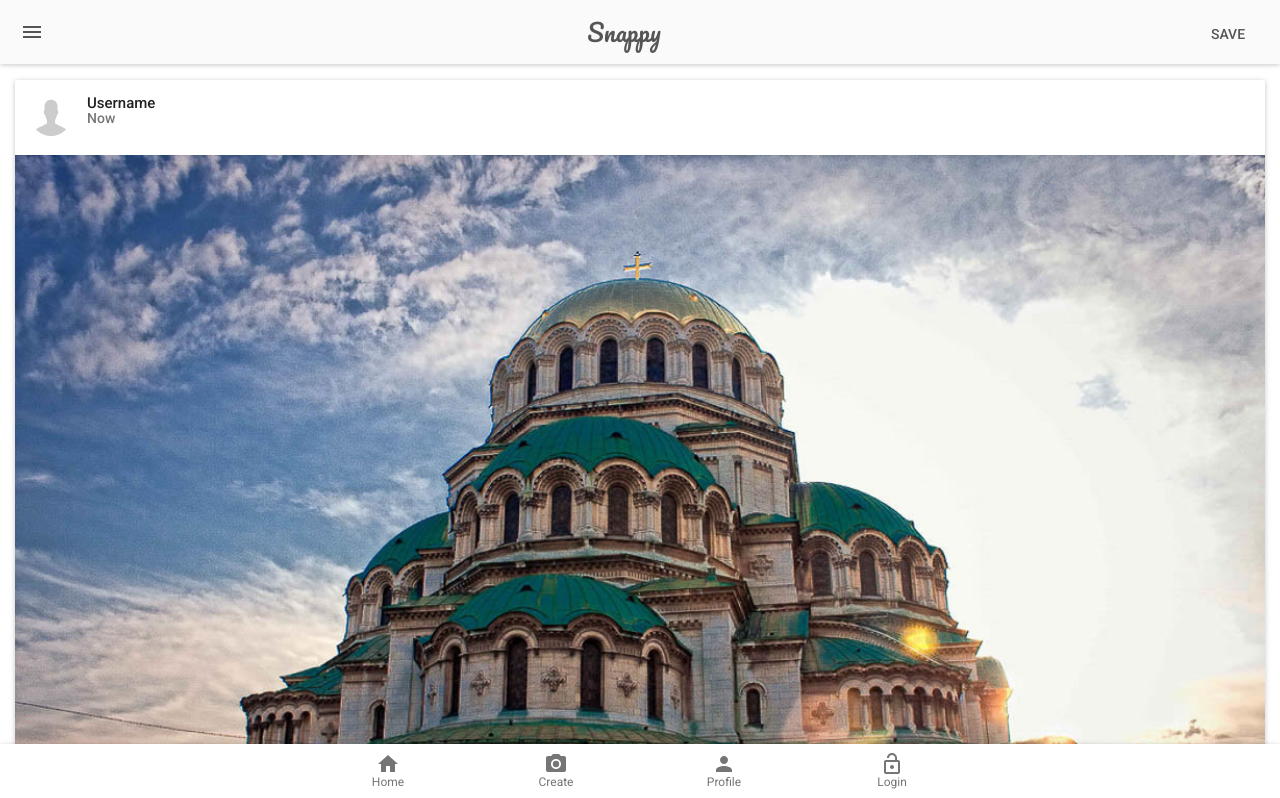
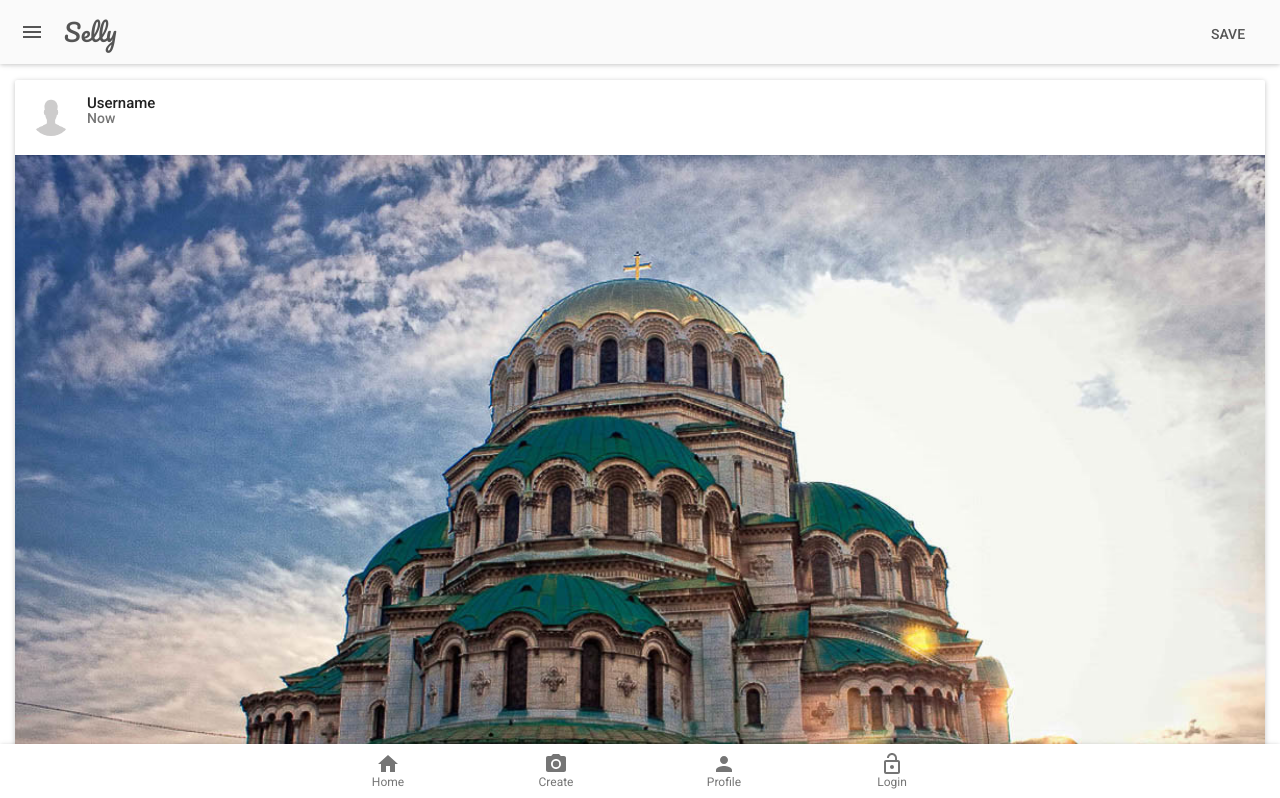
Before and after one commit to evgenitsn/selly, a React (Create React App) app: page / in a window 1280 px wide. Shown: the top 798 px of the page. Built offline with nearby package versions, Linux system fonts and the light colour scheme.

Commit message:
Added Redux to the project

```diff
--- a/package.json
+++ b/package.json
@@ -7,10 +7,14 @@
     "prop-types": "^15.6.0",
     "react": "^16.2.0",
     "react-dom": "^16.2.0",
+    "react-redux": "^5.0.6",
+    "react-redux-firebase": "^2.0.0",
     "react-router": "^4.2.0",
     "react-router-dom": "^4.2.2",
     "react-scripts": "1.0.17",
-    "react-webcam": "^0.2.0"
+    "react-webcam": "^0.2.0",
+    "redux": "^3.7.2",
+    "redux-thunk": "^2.2.0"
   },
   "scripts": {
     "start": "react-scripts start",
--- a/src/Main.js
+++ b/src/Main.js
@@ -1,4 +1,8 @@
 import React, { Component } from 'react';
+import { createStore, applyMiddleware } from 'redux'
+import { Provider } from 'react-redux'
+import thunk from 'redux-thunk'
+import reducers from './reducers'
 import MuiThemeProvider from 'material-ui/styles/MuiThemeProvider';
 import App from './App'
 
@@ -13,15 +17,20 @@ const muiTheme = getMuiTheme({
   }
 });
 
+const middleware = [ thunk ]
+
+const store = createStore(reducers, applyMiddleware(...middleware))
 
 export default class Main extends Component {
   render() {
     return (
-      <MuiThemeProvider muiTheme={muiTheme}>
-        <BrowserRouter>
-          <App/>
-        </BrowserRouter>
-      </MuiThemeProvider>
+      <Provider store={store}>
+        <MuiThemeProvider muiTheme={muiTheme}>
+          <BrowserRouter>
+            <App/>
+          </BrowserRouter>
+        </MuiThemeProvider>
+      </Provider>
     );
   }
 }
--- a/src/components/Header.js
+++ b/src/components/Header.js
@@ -19,7 +19,7 @@ export default class Header extends Component {
   render() {
     return (
       <AppBar
-        title="Snappy"
+        title="Selly"
         onRightIconButtonClick={this.handleClick}
         iconElementLeft={menuIcon}
         iconElementRight={saveButton}
@@ -38,7 +38,6 @@ const styles = {
     overflow: 'hidden'
   },
   titleStyle: {
-    textAlign: 'center',
     fontFamily: 'Pacifico'
   }
 }
--- /dev/null
+++ b/src/reducers.js
@@ -0,0 +1,9 @@
+import { combineReducers } from 'redux'
+
+const setupReducer = (state = { }, action) => state
+
+const rootReducer = combineReducers({
+  setupReducer
+})
+
+export default rootReducer
```
Also changed, not shown: 1 other file (tests, documents, lock files or other folders).
